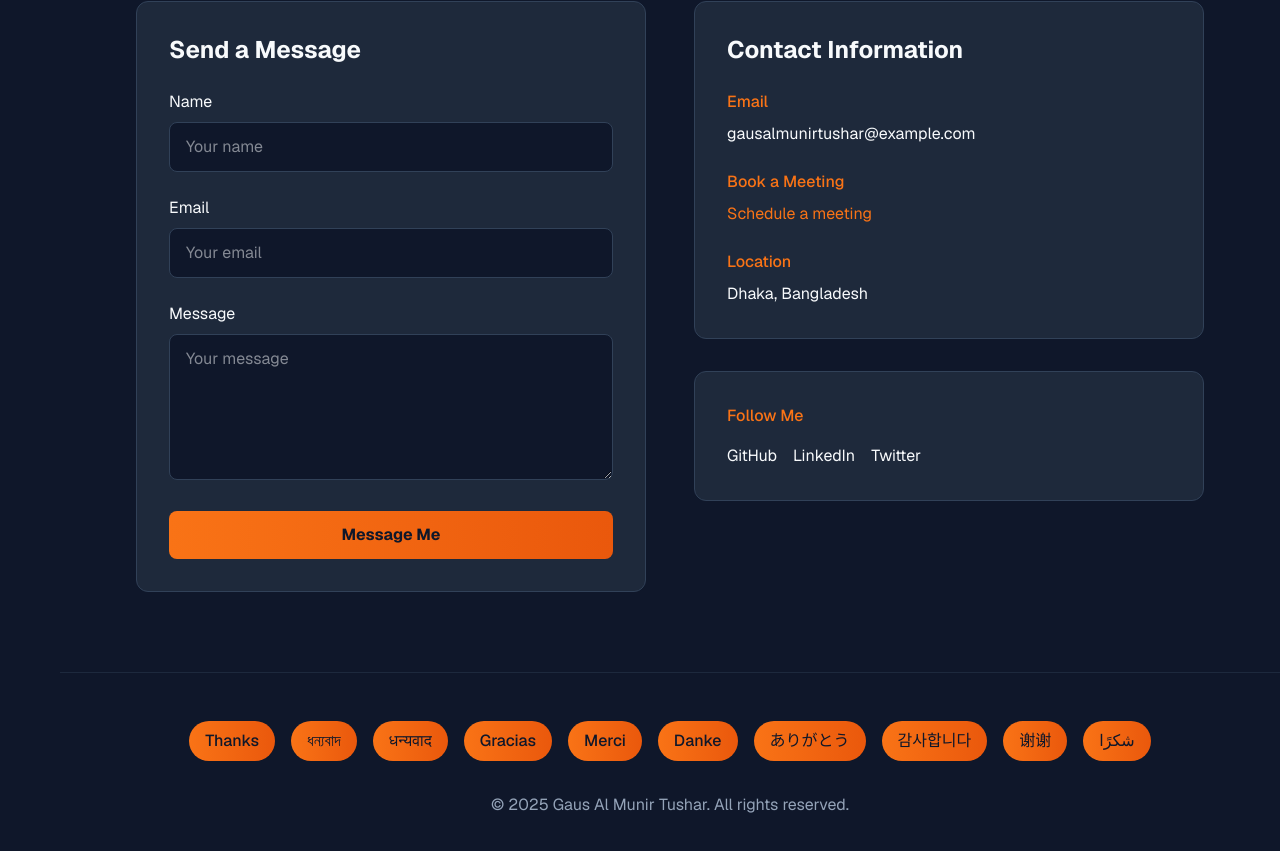
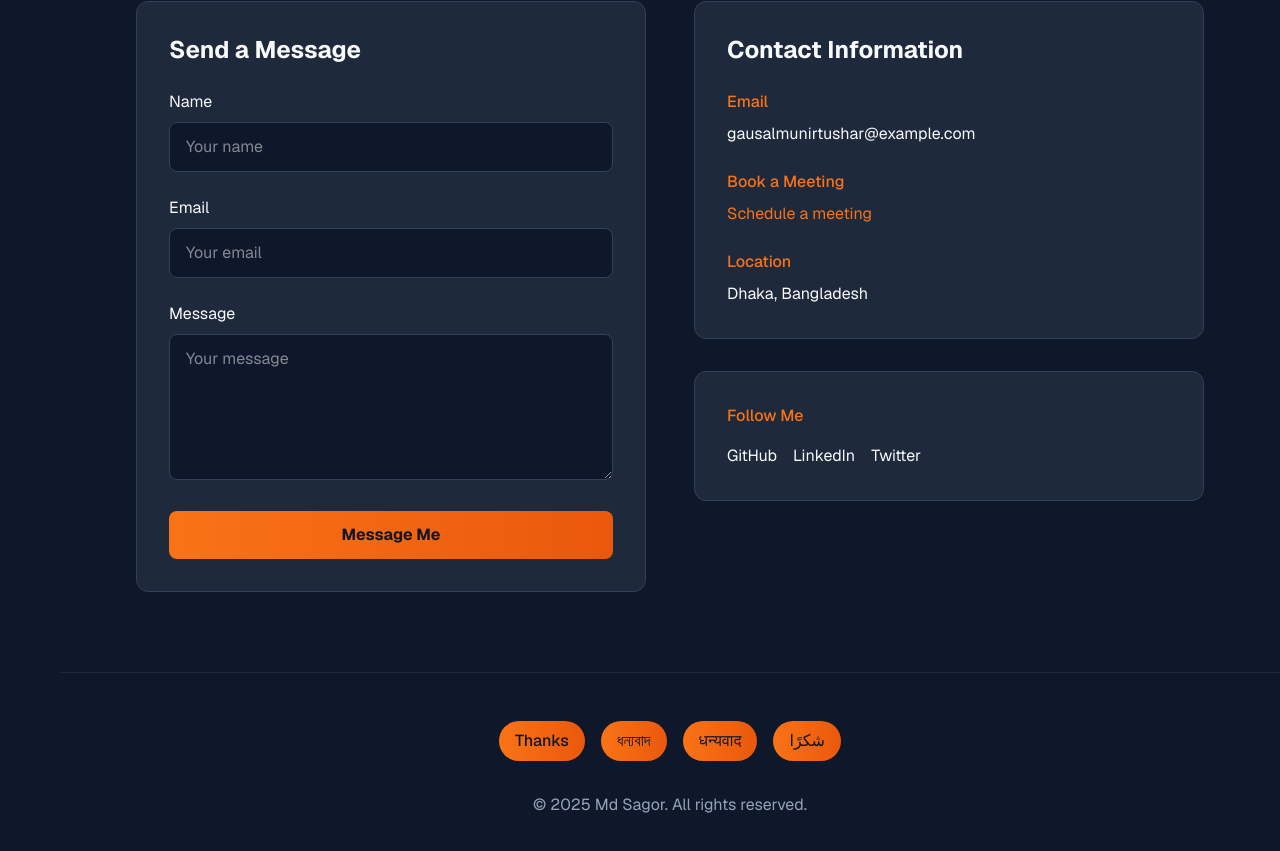
Before and after one commit to Sagor8204/My-Portfolio, a Next.js app: page / in a window 1280 px wide. Shown: the part 4093-4944 px from the top of the page. Built offline with nearby package versions, Linux system fonts and the light colour scheme.

Commit message:
Update footer copyright and remove languages

```diff
--- a/src/app/components/Footer.js
+++ b/src/app/components/Footer.js
@@ -7,12 +7,6 @@ export default function Footer() {
     { lang: "English", text: "Thanks" },
     { lang: "Bengali", text: "ধন্যবাদ" },
     { lang: "Hindi", text: "धन्यवाद" },
-    { lang: "Spanish", text: "Gracias" },
-    { lang: "French", text: "Merci" },
-    { lang: "German", text: "Danke" },
-    { lang: "Japanese", text: "ありがとう" },
-    { lang: "Korean", text: "감사합니다" },
-    { lang: "Chinese", text: "谢谢" },
     { lang: "Arabic", text: "شكرًا" },
   ];
 
@@ -37,7 +31,7 @@ export default function Footer() {
 
         {/* Copyright Notice */}
         <div className="text-center text-[#94a3b8]">
-          <p>&copy; {currentYear} Gaus Al Munir Tushar. All rights reserved.</p>
+          <p>&copy; {currentYear} Md Sagor. All rights reserved.</p>
         </div>
       </div>
     </footer>
```
